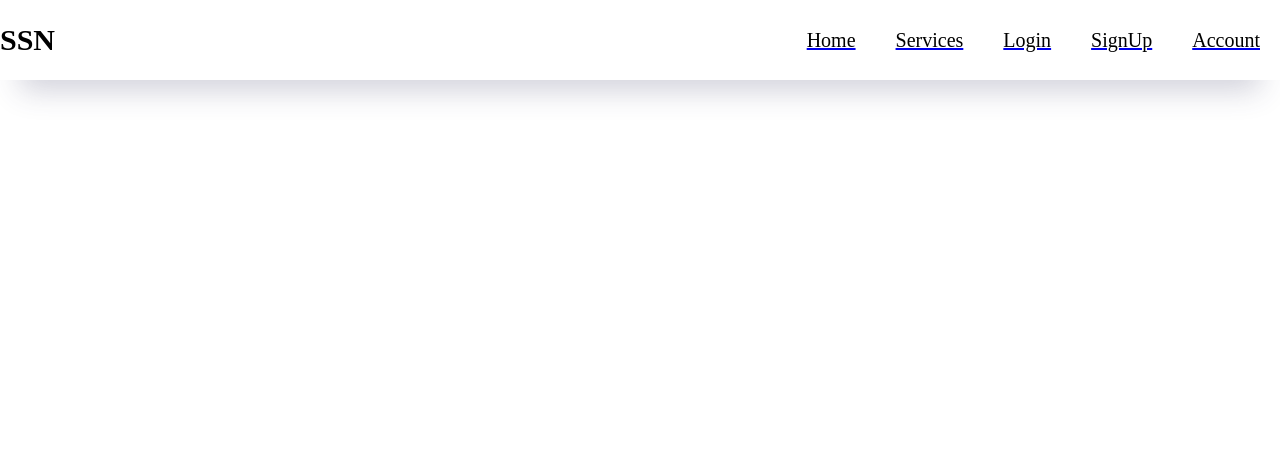
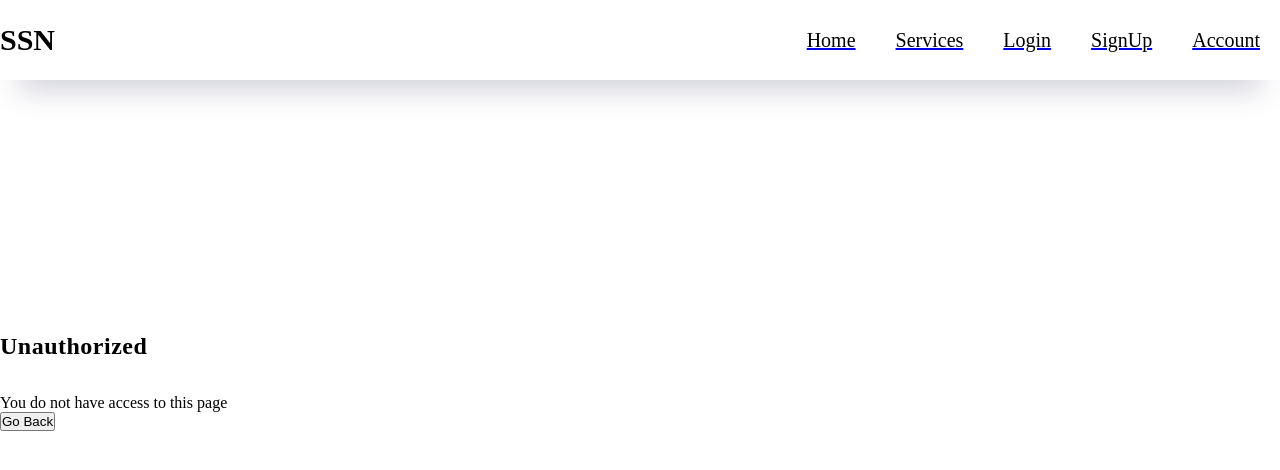
Before and after one commit to TouficAlRifaii/WebFinalProject, a React (Create React App) app: page /unauthorized in a window 1280 px wide. Shown: the top 470 px of the page. Built offline with nearby package versions, Linux system fonts and the light colour scheme.

Commit message:
Frontend: Adding authorization

```diff
--- a/src/App.js
+++ b/src/App.js
@@ -13,6 +13,7 @@ import OverLayer from "./components/OverLayer";
 import Register from "./components/Register";
 import TextEditor from "./components/TextEditor";
 import RequireAuth from "./components/RequireAuth";
+import Unauthorized from "./components/Unauthorized"
 
 function App() {
   return (
@@ -29,9 +30,10 @@ function App() {
           </Routes>
         </div>
         <Routes>
-          <Route element={<RequireAuth />}>
+          <Route element={<RequireAuth  allowedRoles={["Admin"]}/>}>
             <Route exact path="/" element={<TextEditor />}></Route>
           </Route>
+          <Route path="/unauthorized" element={<Unauthorized />}></Route>
         </Routes>
       </Router>
     </div>
--- a/src/components/Login.js
+++ b/src/components/Login.js
@@ -37,11 +37,11 @@ const Login = () => {
       formData.append("password", password);
       const response = await axios.post(LOGIN_URL, formData);
       if (response.data["status"] === "success") {
-        const token = response.data["token"];
-        const role = response.data["role"];
+        const token = response.data.authorisation["token"];
+        const role = response.data.authorisation["role"];
         setAuth({ email, password, token, role });
-        setEmail("");
-        setPassword("");
+        // setEmail("");
+        // setPassword("");
         navigate(from, { replace: true });
       }
     } catch (error) {
--- a/src/components/RequireAuth.js
+++ b/src/components/RequireAuth.js
@@ -1,12 +1,14 @@
 import { Navigate, Outlet, useLocation } from "react-router-dom";
 import useAuth from "../hooks/useAuth";
 
-const RequireAuth = () => {
+const RequireAuth = ({ allowedRoles }) => {
   const { auth } = useAuth();
   const location = useLocation();
 
-  return auth?.email ? (
+  return allowedRoles.includes(auth.role) ? (
     <Outlet />
+  ) : auth?.email ? (
+    <Navigate to="/unauthorized" state={{ from: location }} replace />
   ) : (
     <Navigate to="/login" state={{ from: location }} replace />
   );
--- /dev/null
+++ b/src/components/Unauthorized.js
@@ -0,0 +1,20 @@
+import { useNavigate } from "react-router-dom";
+
+const Unauthorized = () => {
+    const navigate = useNavigate();
+
+    const goBack = () => navigate(-1);
+
+    return (
+        <section>
+            <h1>Unauthorized</h1>
+            <br />
+            <p>You do not have access to this page</p>
+            <div>
+                <button onClick={goBack}>Go Back</button>
+            </div>
+        </section>
+    )
+}
+
+export default Unauthorized;
```
